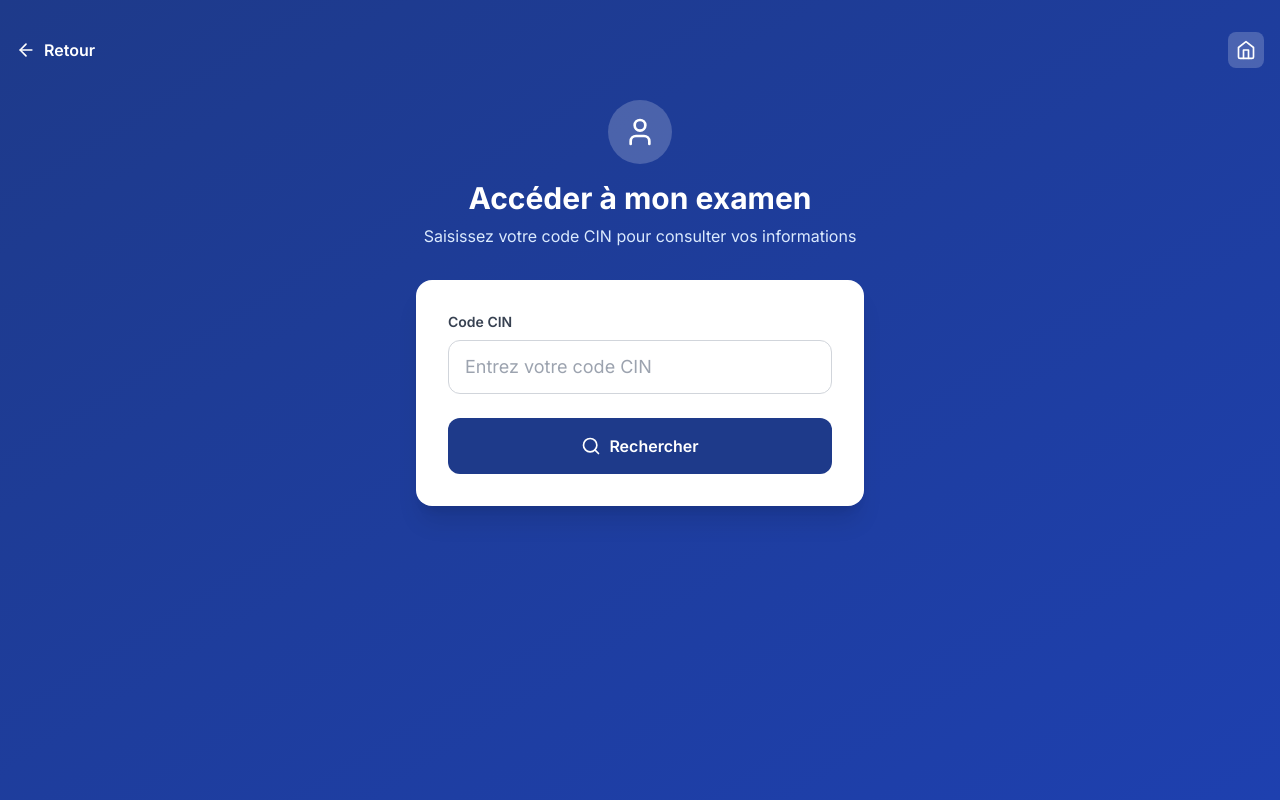
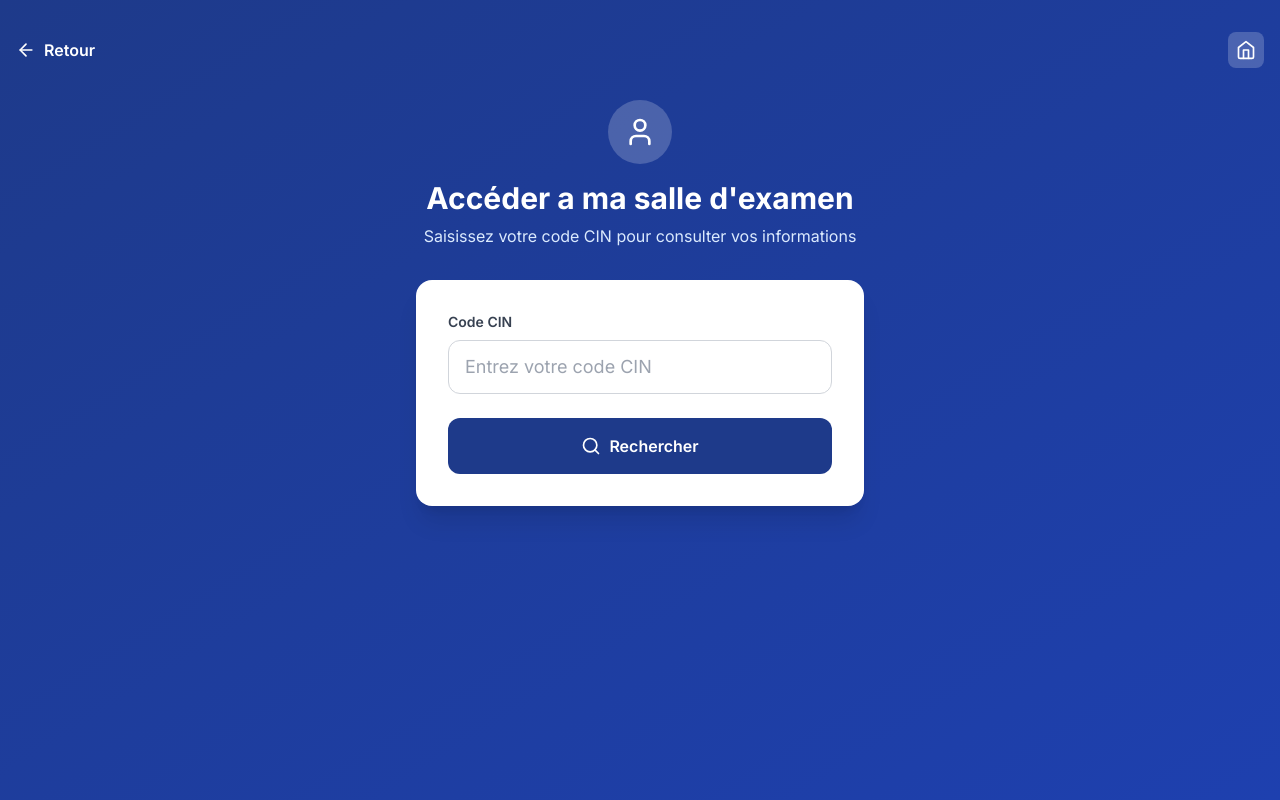
Before and after one commit to ENSETM-EDU/enset-indoor-navigation, a React (Vite) app: page /examen in a window 1280 px wide. Built offline with nearby package versions, Linux system fonts and the light colour scheme.

Commit message:
fix bugs

```diff
--- a/src/pages/ExamenPage.tsx
+++ b/src/pages/ExamenPage.tsx
@@ -129,7 +129,7 @@ const ExamenPage = () => {
               <User className="w-8 h-8 text-white" />
             </div>
             <h1 className="text-3xl font-bold text-white mb-2">
-              Accéder à mon examen
+              Accéder a ma salle d'examen
             </h1>
             <p className="text-blue-100">
               Saisissez votre code CIN pour consulter vos informations
```
